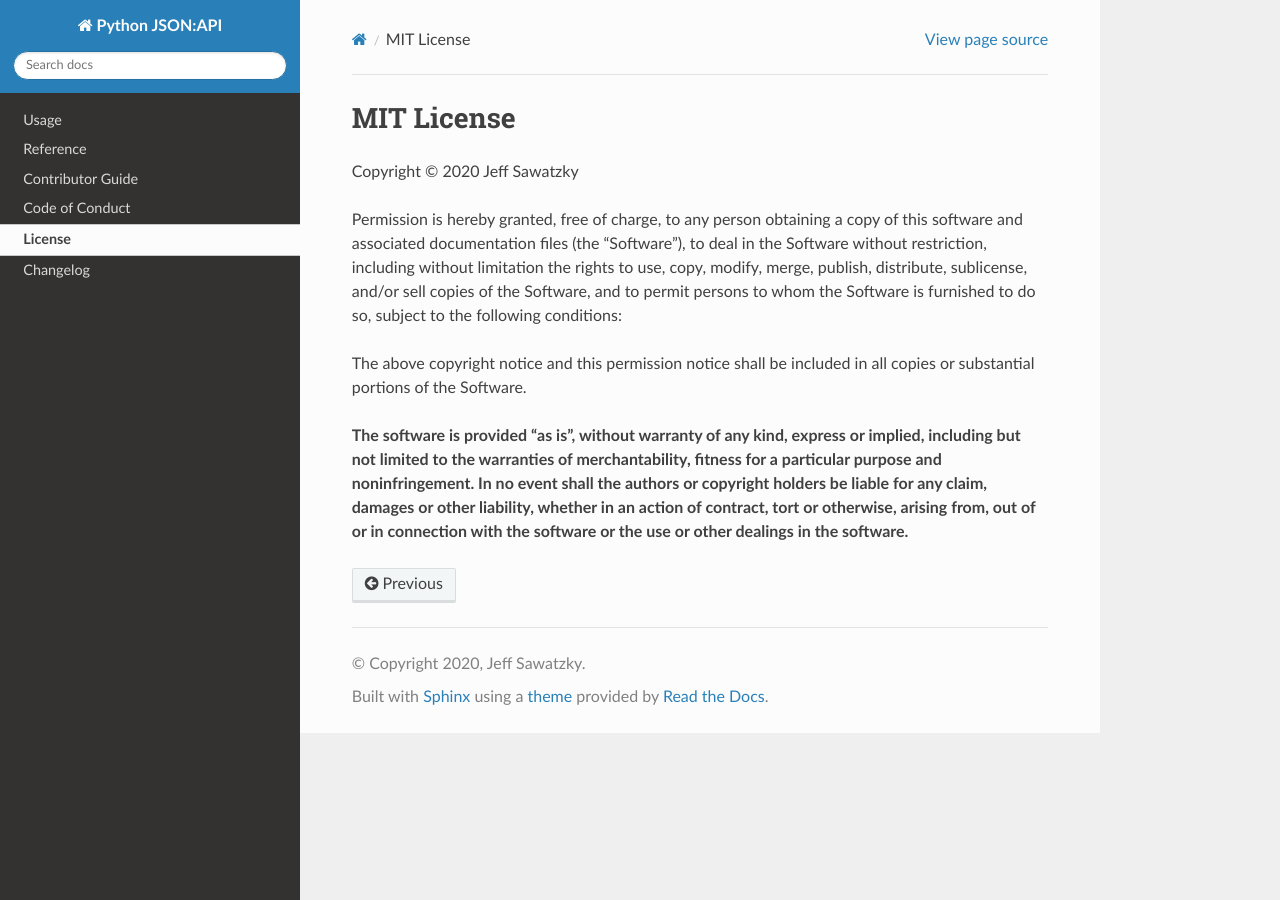
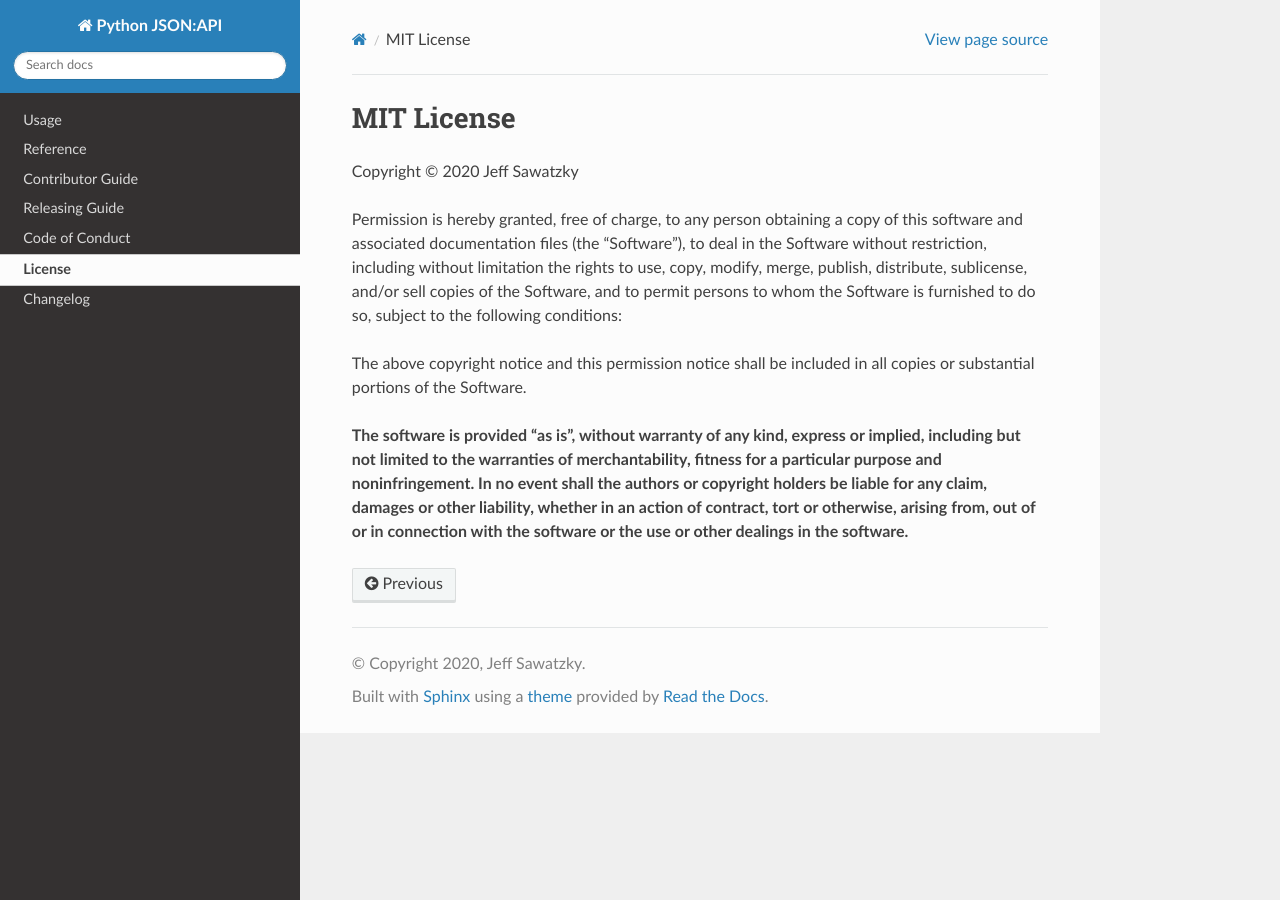
Before and after one commit to jeffsawatzky/python-jsonapi, a Sphinx documentation site: the page built from docs/license.rst, in a window 1280 px wide. Built offline with Sphinx 7.4.7 and the Read the Docs theme 2.0.0, drawn with Linux system fonts in a browser that asks for light colours.

Commit message:
fix the docs

```diff
--- a/RELEASING.rst
+++ b/RELEASING.rst
@@ -1,5 +1,5 @@
-Releasing
----------
+Releasing Guide
+================
 
 Releases are triggered by a version bump on the master branch.
 It is recommended to do this in a separate pull request:
--- a/docs/index.rst
+++ b/docs/index.rst
@@ -2,6 +2,7 @@
    :end-before: github-only
 
 .. _Contributor Guide: contributing.html
+.. _Releasing Guide: releasing.html
 .. _Usage: usage.html
 
 .. toctree::
@@ -11,6 +12,7 @@
    usage
    reference
    contributing
+   releasing
    Code of Conduct <codeofconduct>
    License <license>
    Changelog <https://github.com/jeffsawatzky/python-jsonapi/releases>
--- /dev/null
+++ b/docs/releasing.rst
@@ -0,0 +1,2 @@
+.. include:: ../RELEASING.rst
+   :end-before: github-only
```
Also changed, not shown: other parts of RELEASING.rst (+2 -0 lines).
